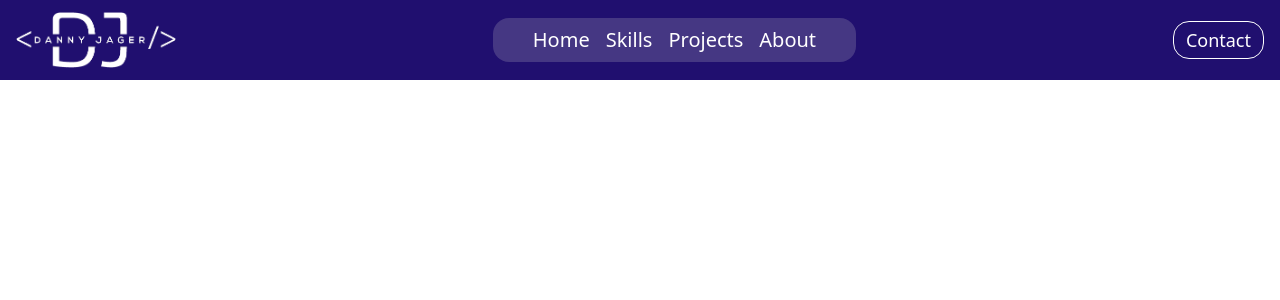
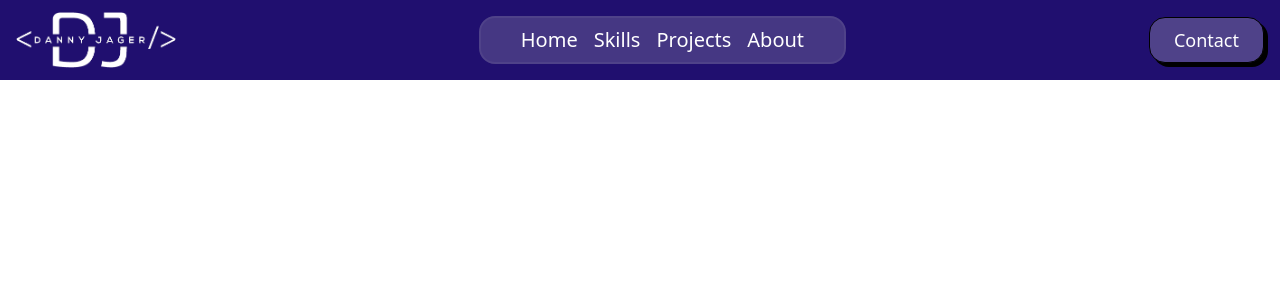
Before and after one commit to DannyHTML/Portfolio, a Vue app: page / in a window 1280 px wide. Shown: the top 300 px of the page. Built offline with nearby package versions, Linux system fonts and the light colour scheme.

Commit message:
Added some styling for the Contact 'button' and the menu items, desktop

```diff
--- a/src/components/Nav/ContactButton.vue
+++ b/src/components/Nav/ContactButton.vue
@@ -1,5 +1,17 @@
 <template>
-    <a :href="item.link" class="border py-1 text-lg font-medium px-3 rounded-2xl inline-block text-center">
+    <a :href="item.link" class="
+      inline-block
+      px-6 py-2
+      text-lg font-medium
+      rounded-2xl
+      border border-black
+      shadow-[4px_4px_0_0_rgba(0,0,0,1)]
+      transform
+      transition
+      hover:-translate-y-1 hover:shadow-[6px_6px_0_0_rgba(0,0,0,1)]
+      active:translate-y-0 active:shadow-[4px_4px_0_0_rgba(0,0,0,1)]
+      text-center bg-medium-purple
+    ">
       {{ item.title }}
     </a>
 </template>
--- a/src/components/Nav/DesktopMenu.vue
+++ b/src/components/Nav/DesktopMenu.vue
@@ -1,5 +1,5 @@
 <template>
-    <ul class="flex gap-4 bg-medium-purple/80 py-2 text-lg lg:text-xl font-medium px-5 md:px-10 rounded-2xl">
+    <ul class="flex gap-4 bg-medium-purple/80 py-2 border-2 border-medium-purple text-lg lg:text-xl font-medium px-5 md:px-10 rounded-2xl">
         <li v-for="item in items" :key="item.title">
             <a :href="item.link"  class="relative after:absolute after:-bottom-0.5 after:left-1/2 after:h-0.5 after:w-0 after:bg-white after:transition-all after:duration-150 hover:after:-translate-x-1/2 hover:after:w-full">{{ item.title }} </a>
         </li>
```
